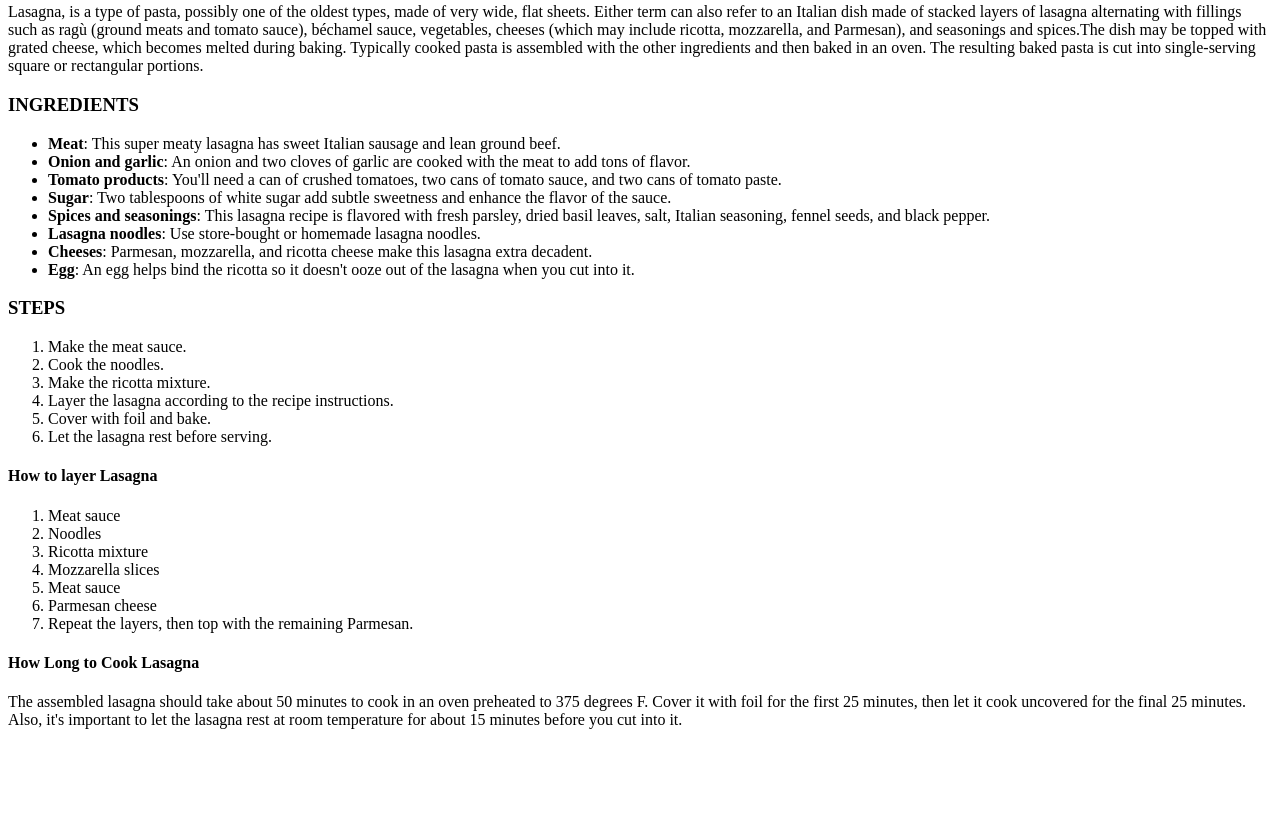
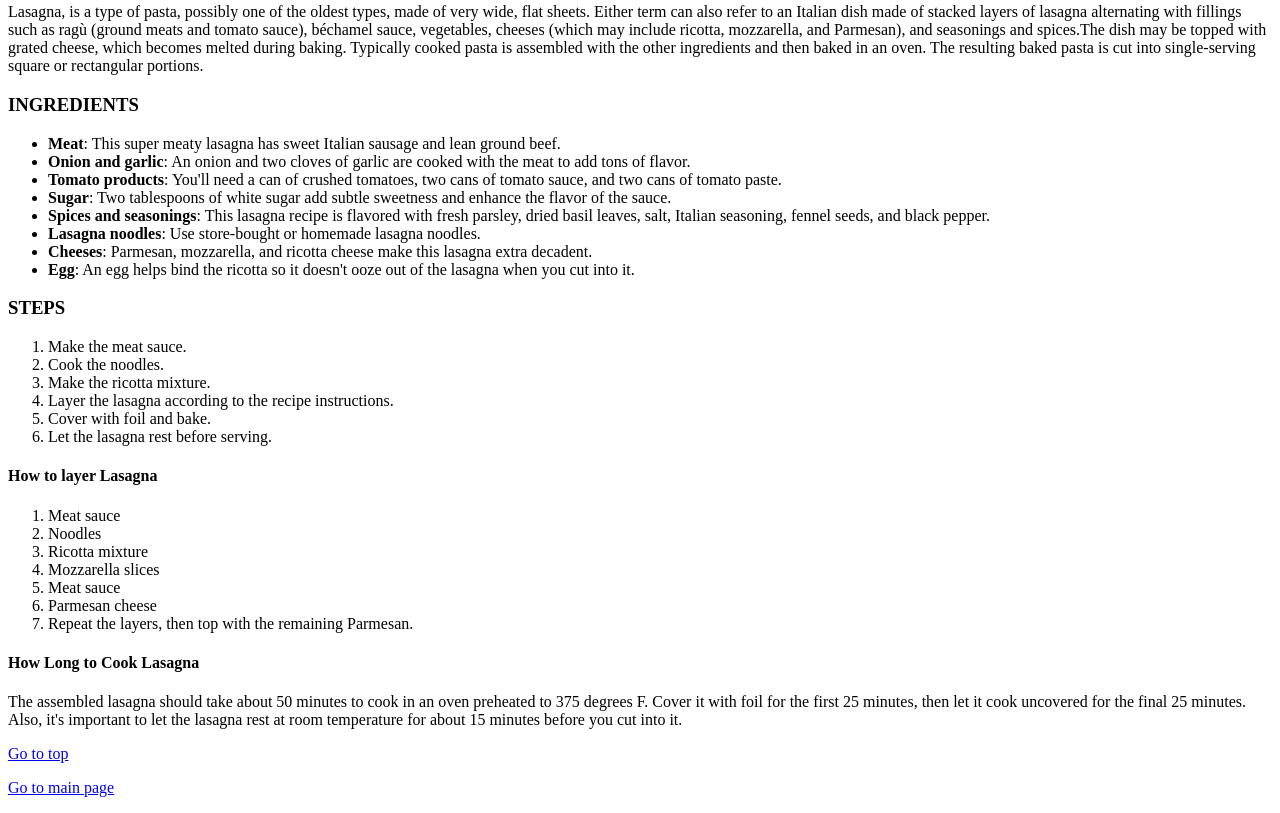
Before and after one commit to IshanKo9/odin-recipes, a plain HTML site: page recipes/lasagna.html in a window 1280 px wide. Shown: the part 440-1253 px from the top of the page. Before the commit the page ends 1177 px from the top, so only its background shows below. Drawn offline with Linux system fonts and the light colour scheme.

Commit message:
Add navigation buttons

```diff
--- a/recipes/lasagna.html
+++ b/recipes/lasagna.html
@@ -60,5 +60,7 @@ The assembled lasagna should take about 50 minutes to cook in an oven preheated
 Cover it with foil for the first 25 minutes, then let it cook uncovered for the final 25 minutes.
 Also, it's important to let the lasagna rest at room temperature for about 15 minutes before you cut into it.
 
+<p><a href = '#Top'>Go to top</a></p>
+<p><a href = "../index.html">Go to main page</a></p>
 </body>
 </html>
```
